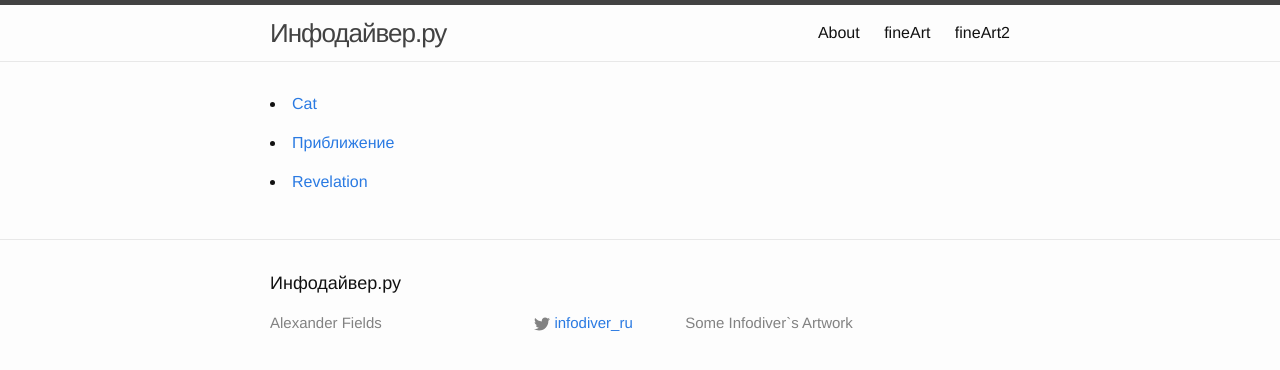
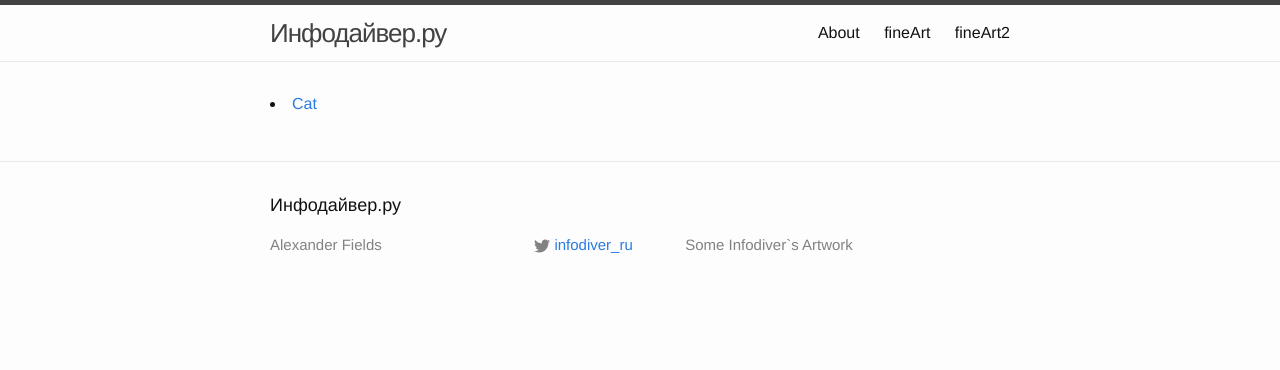
Before and after one commit to aborruso/infodiver, a Jekyll site: the page built from fineart2.md, in a window 1280 px wide. Shown: the top 370 px of the page. Built offline with Jekyll 4.4.1, drawn with Linux system fonts in a browser that asks for light colours.

Commit message:
collection2 fix

```diff
--- a/fineart2.md
+++ b/fineart2.md
@@ -4,7 +4,7 @@ title: fineArt2
 permalink: /fineart2/
 ---
 
-{% for piece in site.fineart %}
+{% for piece in site.fineart2 %}
   <li>
 
     <a href="{{ piece.url }}">{{ piece.title }}</a>
```
